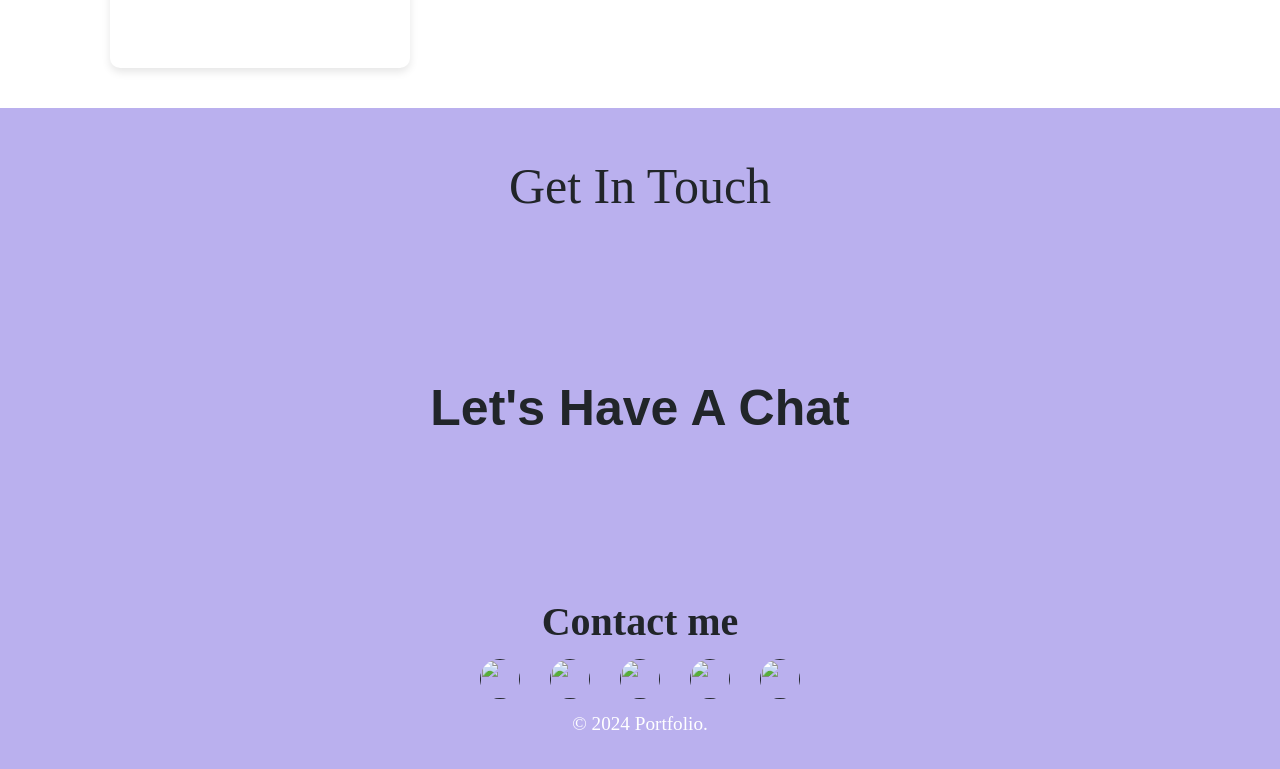
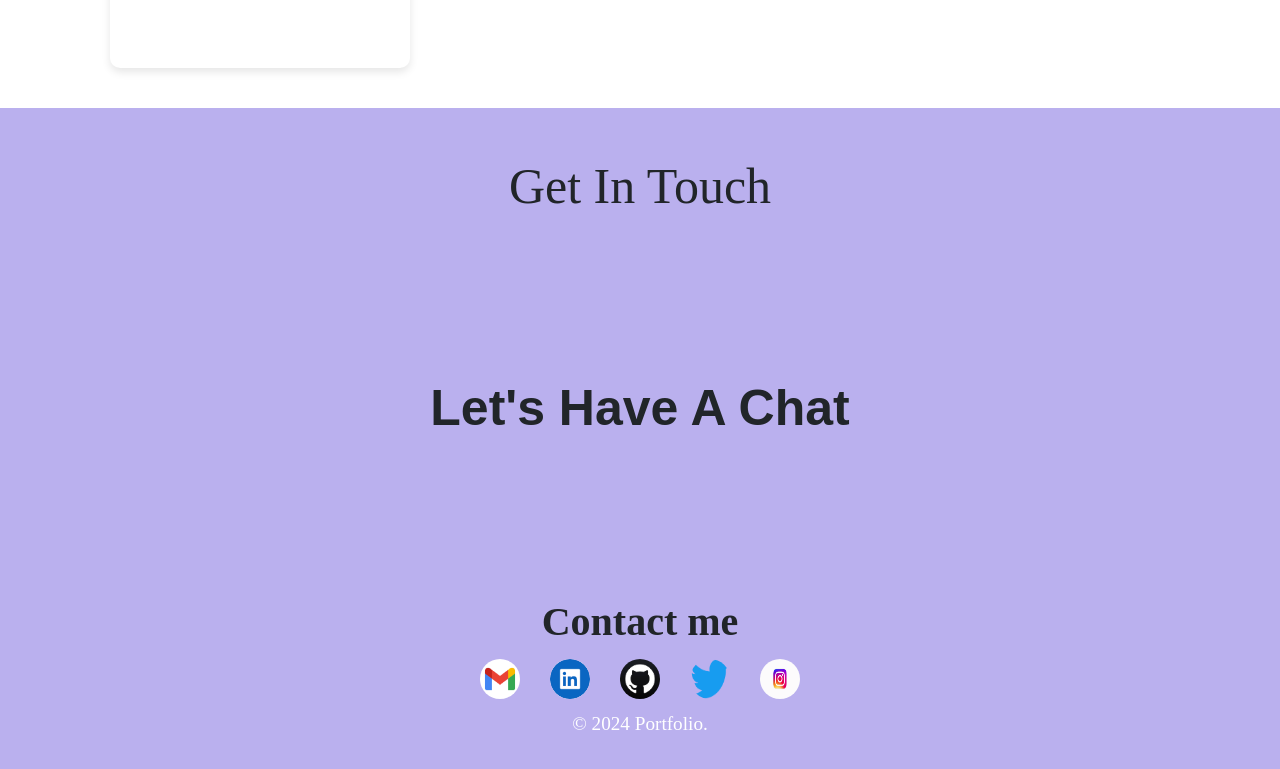
Before and after one commit to Raghavendra-2003/portfolio, a plain HTML site: page index.html in a window 1280 px wide. Shown: the part 2367-3136 px from the top of the page. Drawn offline with nearby package versions, Linux system fonts and the light colour scheme.

Commit message:
Update index.html

```diff
--- a/index.html
+++ b/index.html
@@ -134,19 +134,19 @@
           <p>Contact me</p>
           <br />
           <a class="btn" href="">
-            <img src=".Portfoliowebsite/gmail.png" width="40px" height="40px"/>
+            <img src="Portfoliowebsite/gmail.png" width="40px" height="40px"/>
           </a>
           <a class="btn" href="">
-            <img src=".Portfoliowebsite/linkdln.png" width="40px" height="40px"/>
+            <img src="Portfoliowebsite/linkdln.png" width="40px" height="40px"/>
           </a>
           <a class="btn" href="">
-            <img src=".Portfoliowebsite/github.jpg" width="40px" height="40px"/>
+            <img src="Portfoliowebsite/github.jpg" width="40px" height="40px"/>
           </a>
           <a class="btn" href="">
-            <img src=".Portfoliowebsite/twitter.png" width="40px" height="40px"/>
+            <img src="Portfoliowebsite/twitter.png" width="40px" height="40px"/>
           </a>
           <a class="btn" href="">
-            <img src=".Portfoliowebsite/insta.webp" width="40px" height="40px"/>
+            <img src="Portfoliowebsite/insta.webp" width="40px" height="40px"/>
           </a>
         </div>
         <div class="bottom-container">
```
